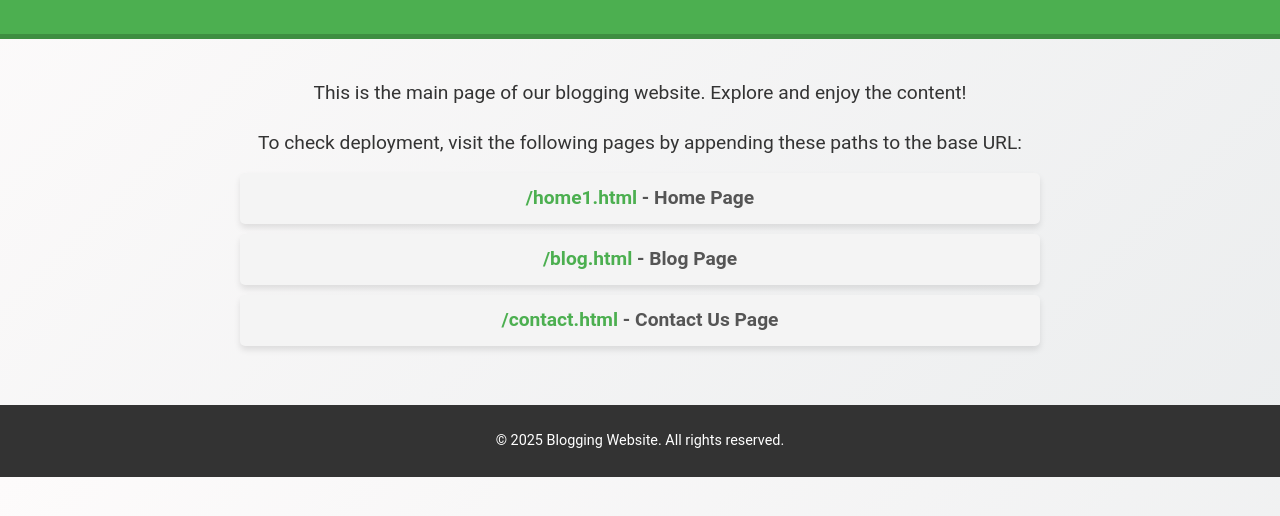
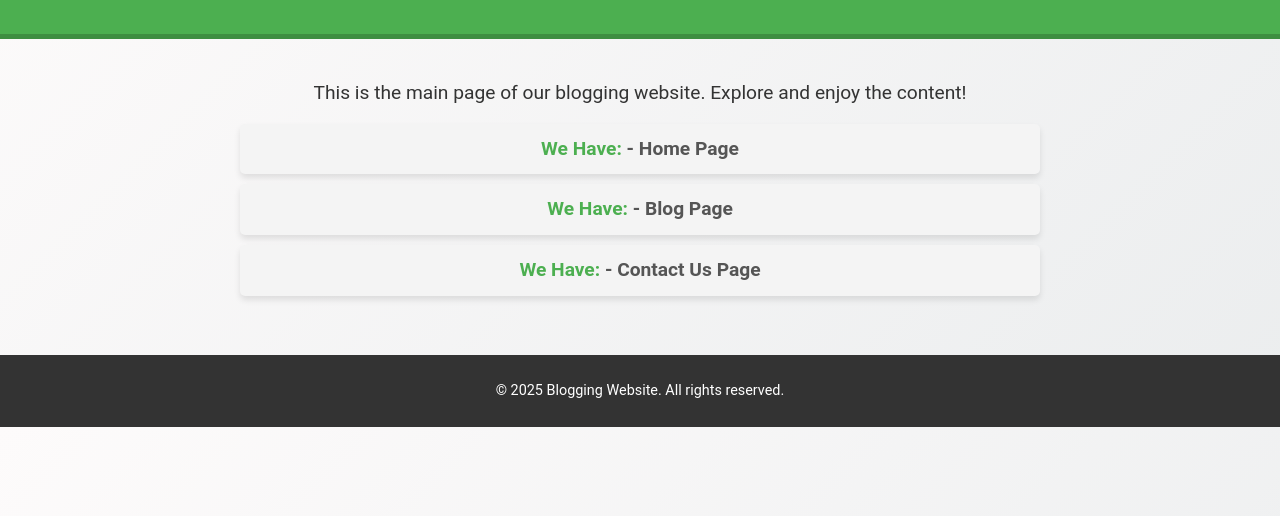
Before and after one commit to Taseen679/Blogging-Website, a website: page src/index.html in a window 1280 px wide. Shown: the part 124-640 px from the top of the page. Drawn offline with Linux system fonts and the light colour scheme.

Commit message:
Update index.html

```diff
--- a/src/index.html
+++ b/src/index.html
@@ -11,16 +11,15 @@
     </header>
     <main style="padding: 20px; text-align: center; font-size: 1.2em; max-width: 800px; margin: auto;">
         <p style="margin-bottom: 15px;">This is the main page of our blogging website. Explore and enjoy the content!</p>
-        <p style="margin-bottom: 15px;">To check deployment, visit the following pages by appending these paths to the base URL:</p>
         <ul style="list-style: none; padding: 0; margin-top: 15px;">
             <li style="background: #f4f4f4; padding: 10px 15px; border-radius: 5px; margin-bottom: 10px; font-size: 1em; color: #555; font-weight: bold; box-shadow: 0 4px 6px rgba(0, 0, 0, 0.1);">
-                <strong style="color: #4CAF50;">/home1.html</strong> - Home Page
+                <strong style="color: #4CAF50;">We Have: </strong> - Home Page
             </li>
             <li style="background: #f4f4f4; padding: 10px 15px; border-radius: 5px; margin-bottom: 10px; font-size: 1em; color: #555; font-weight: bold; box-shadow: 0 4px 6px rgba(0, 0, 0, 0.1);">
-                <strong style="color: #4CAF50;">/blog.html</strong> - Blog Page
+                <strong style="color: #4CAF50;">We Have: </strong> - Blog Page
             </li>
             <li style="background: #f4f4f4; padding: 10px 15px; border-radius: 5px; margin-bottom: 10px; font-size: 1em; color: #555; font-weight: bold; box-shadow: 0 4px 6px rgba(0, 0, 0, 0.1);">
-                <strong style="color: #4CAF50;">/contact.html</strong> - Contact Us Page
+                <strong style="color: #4CAF50;">We Have: </strong> - Contact Us Page
             </li>
         </ul>
     </main>
```
